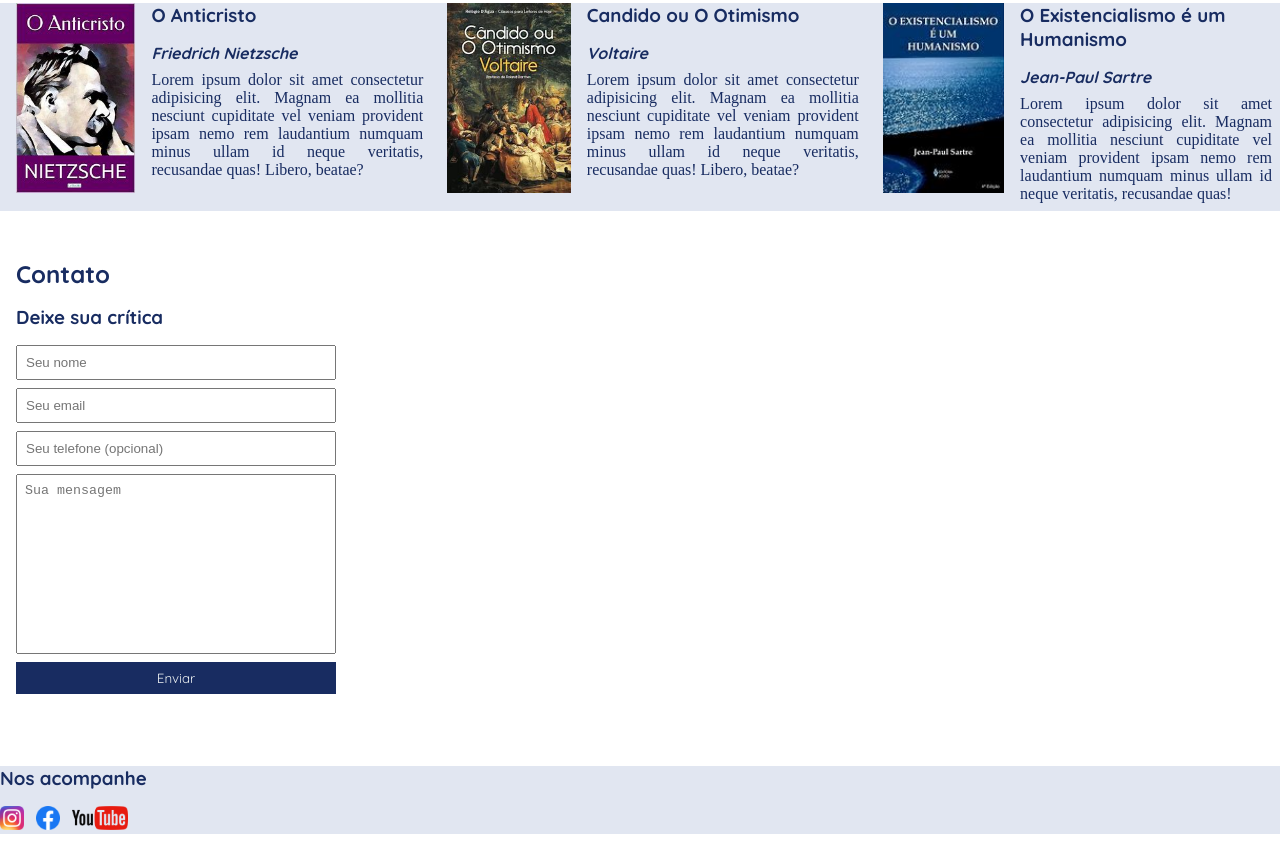
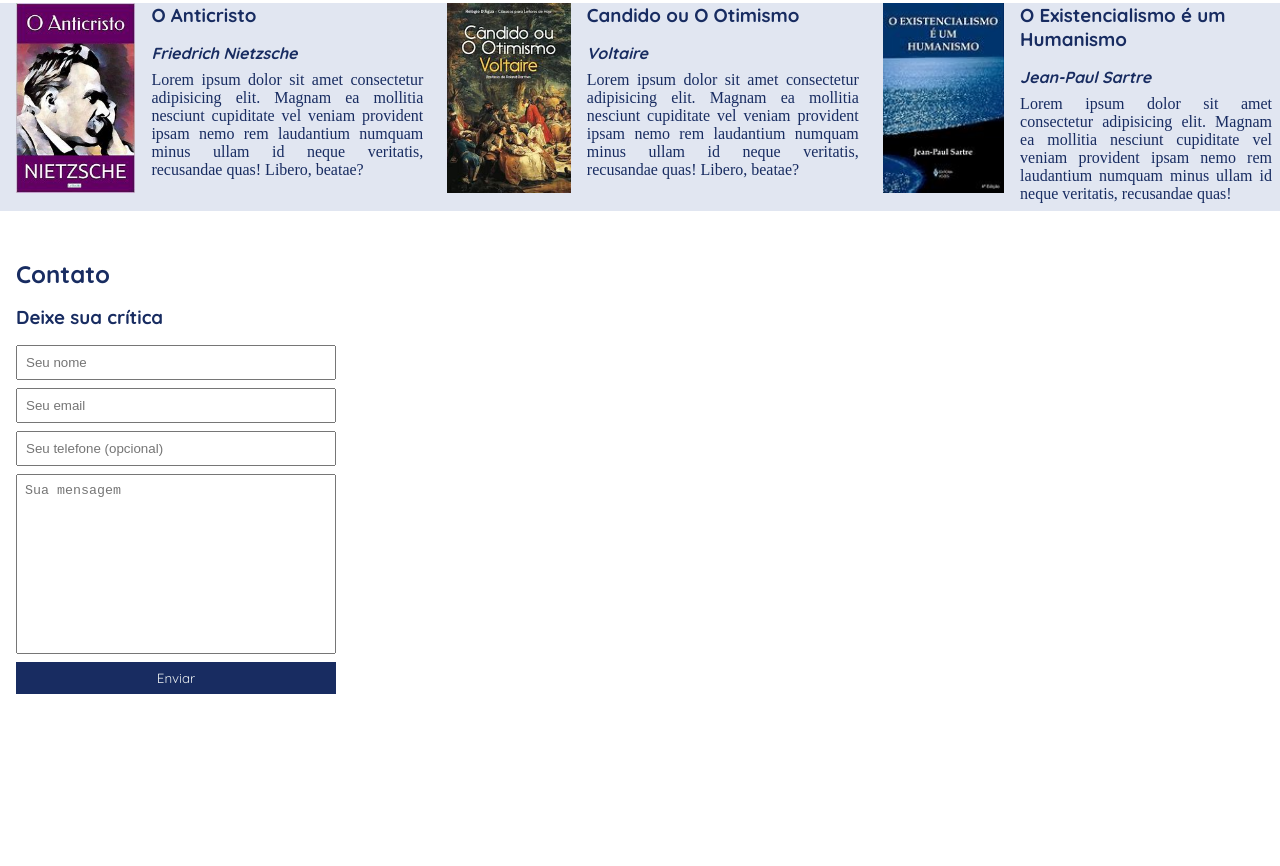
Before and after one commit to pedrobule/site_olivreiro, a plain HTML site: page livros.html in a window 1280 px wide. Shown: the part 996-1862 px from the top of the page. After the commit the page ends 1730 px from the top, so only its background shows below. Drawn offline with Linux system fonts and the light colour scheme; a web font is replaced by a local one.

Commit message:
livros.html

```diff
--- a/livros.html
+++ b/livros.html
@@ -166,27 +166,5 @@
             </div>
         </div>
         </section>
-        <section>
-        <div class="social">
-               <h3>Nos acompanhe</h3>
-               <ul class="social-links">
-                   <li>
-                       <a href="#" title="Siga-nos no Instagram">
-                       <img src="./imagens/instagram.png" alt="Logo do Instagram" />
-                       </a>
-                   </li>
-                   <li>
-                       <a href="#" title="Siga-nos no Facebook">
-                       <img src="./imagens/facebook.png" alt="Logo do Facebook" />
-                       </a>
-                   </li>
-                   <li>
-                       <a href="#" title="SVisite nosso canal no Youtube">
-                       <img src="./imagens/youtube.png" alt="Logo do Youtube" />
-                       </a>
-                   </li>
-               </ul>
-           </section>
-           </div>
-</body>
+    </body>
 </html>
```
